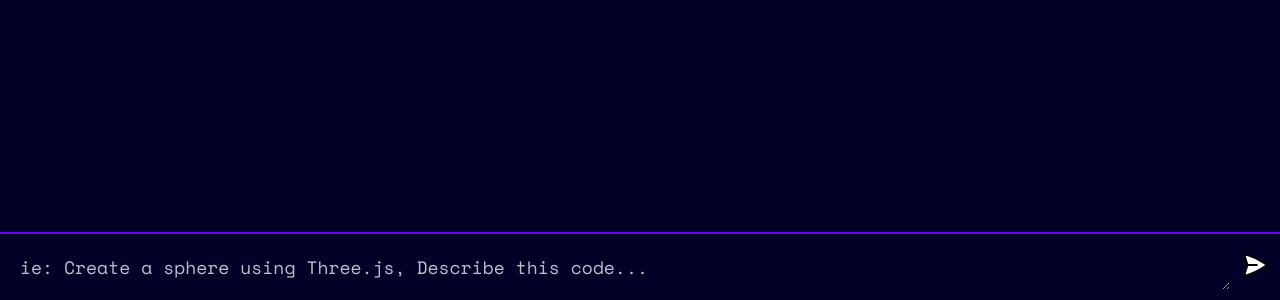
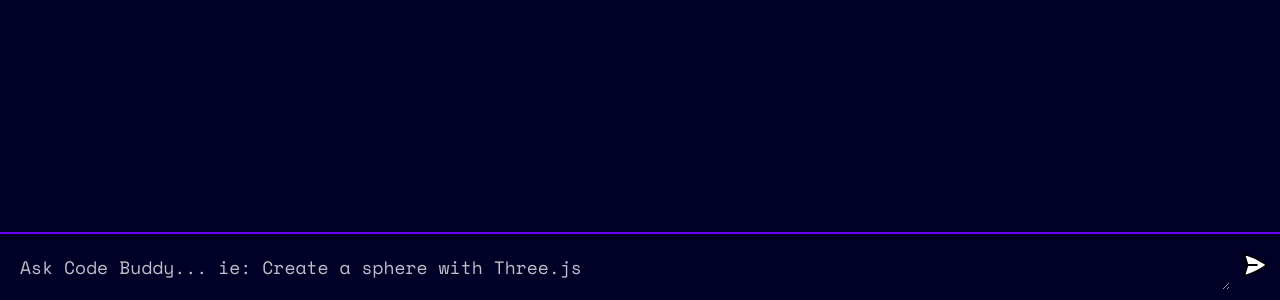
Before and after one commit to vcristian1/codebuddy, a website built with Vite: page client/index.html in a window 1280 px wide. Shown: the part 500-800 px from the top of the page. Built offline with nearby package versions, Linux system fonts and the light colour scheme.

Commit message:
adjusted placeholder

```diff
--- a/client/index.html
+++ b/client/index.html
@@ -14,7 +14,7 @@
 
       </div>
       <form>
-        <textarea name="prompt" rows="1" cols="1" placeholder="ie: Create a sphere using Three.js, Describe this code..."></textarea>
+        <textarea name="prompt" rows="1" cols="1" placeholder="Ask Code Buddy... ie: Create a sphere with Three.js"></textarea>
         <button type="submit"><img src="assets/send.svg" alt="send-button"></button>
       </form>
     </div>
```
